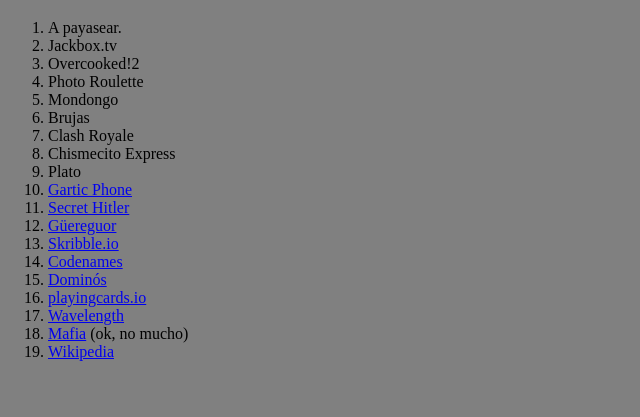
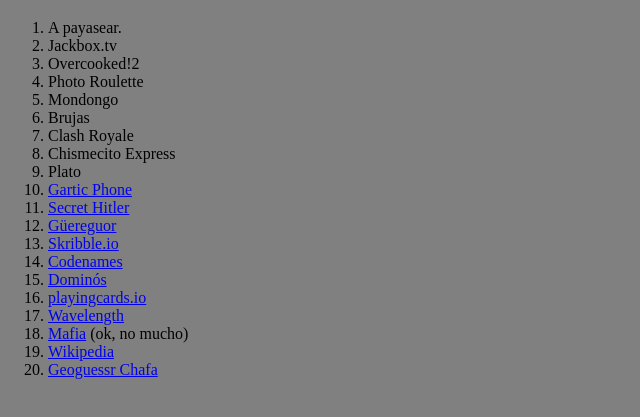
Before and after one commit to EzraG101/ezrag101.github.io, a plain HTML site: page index.html in a window 1280 px wide. Shown: the part 61-478 px from the top of the page, without its empty margins (0-640 px from the left). Drawn offline with Linux system fonts and the light colour scheme.

Commit message:
Update index.html

```diff
--- a/index.html
+++ b/index.html
@@ -28,6 +28,7 @@
 		<li> <a href="https://longwave.web.app/">Wavelength</a></li>
 		<li> <a href="https://epicmafia.org/">Mafia</a> (ok, no mucho)</li>
 		<li> <a href="https://www.thewikigame.com/">Wikipedia</a></li>
+		<li> <a href="https://virtualvacation.us/">Geoguessr Chafa</a></li>
 	</ol>
 	</div>
 	</body>
```
